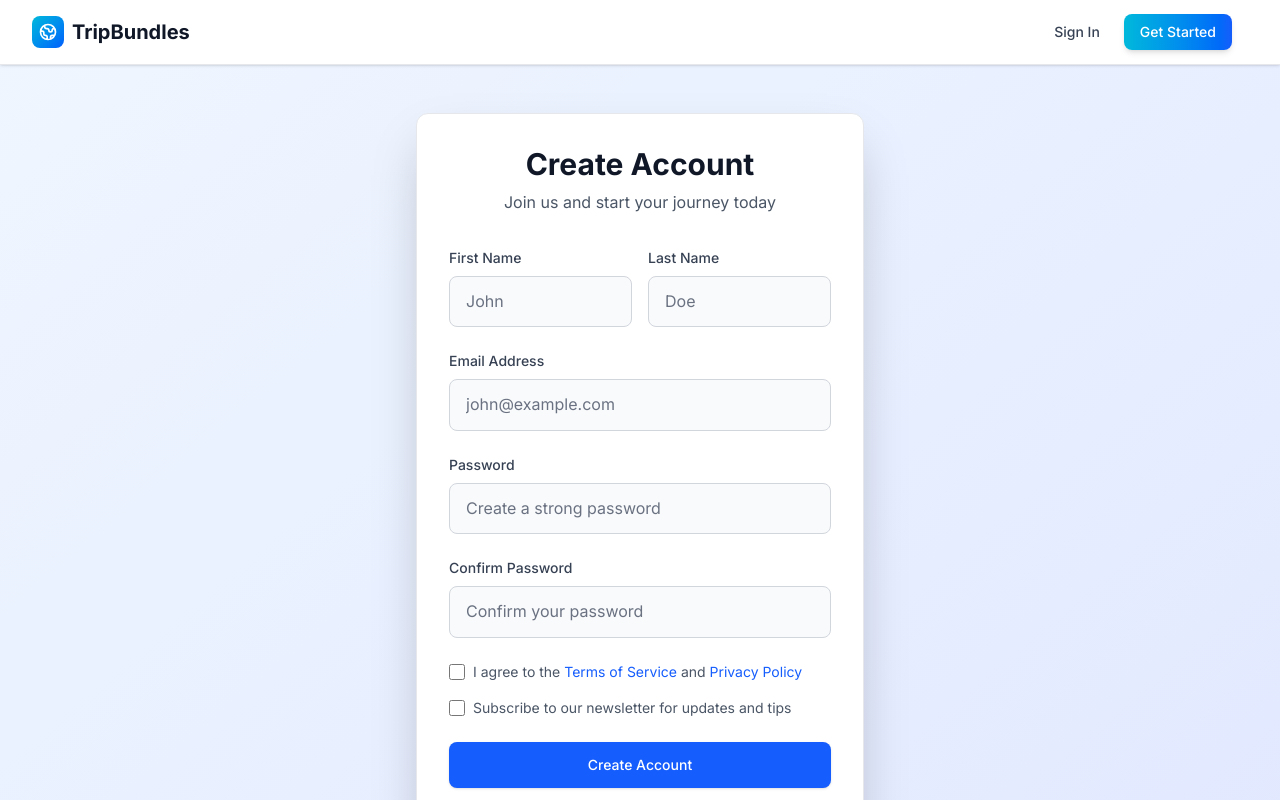
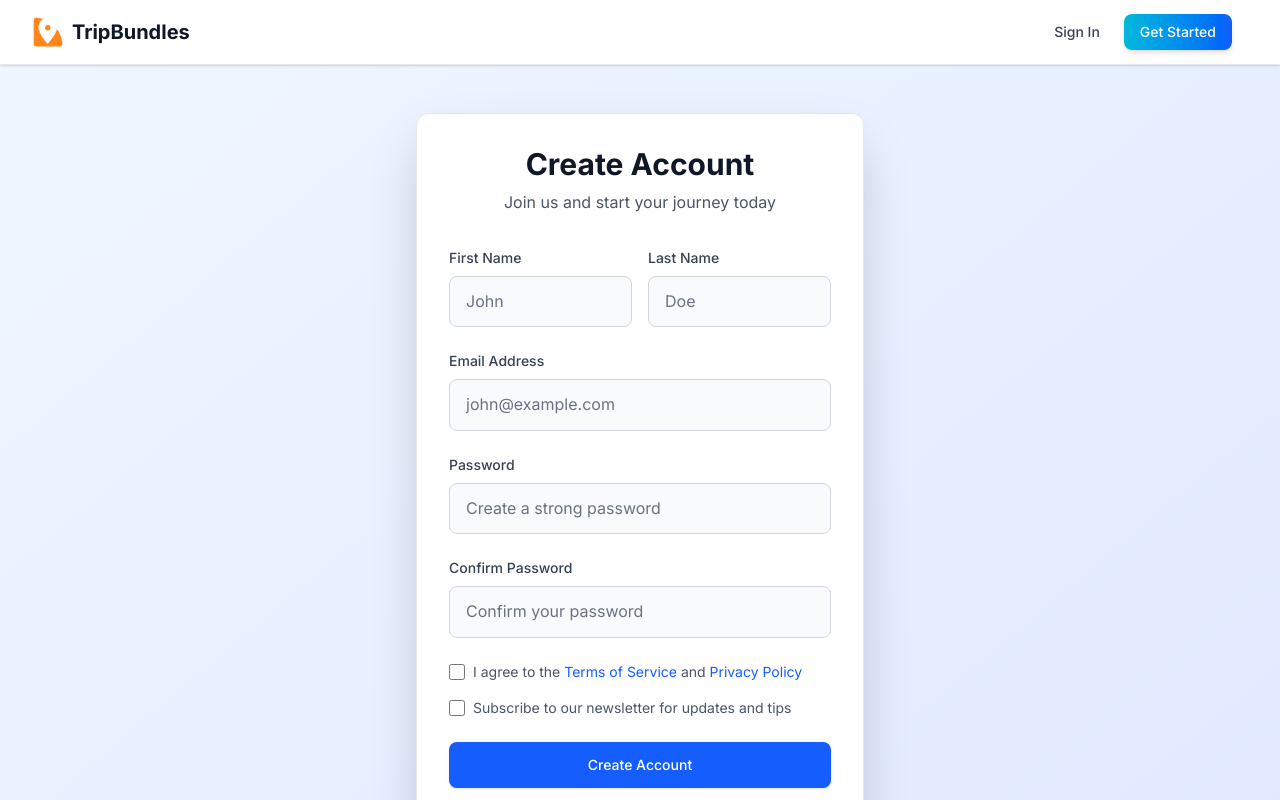
Before and after one commit to patabudlong/TripBundle, a Next.js app: page /signup in a window 1280 px wide. Shown: the top 800 px of the page. Built offline with nearby package versions, Linux system fonts and the light colour scheme.

Commit message:
added: logo

```diff
--- a/app/login/page.tsx
+++ b/app/login/page.tsx
@@ -2,6 +2,7 @@
 
 import { useState, useEffect } from 'react';
 import Link from 'next/link';
+import Image from 'next/image';
 import { useRouter } from 'next/navigation';
 import LoadingSpinner from '@/components/LoadingSpinner';
 import ApiConnectionChecker from '@/components/ApiConnectionChecker';
@@ -152,6 +153,15 @@ export default function LoginPage() {
 
           {/* Header */}
           <div className="text-center mb-8">
+            <div className="flex justify-center mb-4">
+              <Image
+                src="/tripbundles-logo.png"
+                alt="TripBundles Logo"
+                width={64}
+                height={64}
+                className="rounded-lg"
+              />
+            </div>
             <h2 className="text-3xl font-bold text-gray-900 dark:text-white">
               Welcome Back
             </h2>
--- a/components/Header.tsx
+++ b/components/Header.tsx
@@ -1,6 +1,7 @@
 'use client';
 
 import Link from "next/link";
+import Image from "next/image";
 import { useAuth } from '@/contexts/AuthContext';
 
 export default function Header() {
@@ -15,11 +16,13 @@ export default function Header() {
           {/* Logo */}
           <div className="flex items-center">
             <Link href="/" className="flex items-center space-x-2">
-              <div className="w-8 h-8 bg-gradient-to-br from-cyan-500 to-blue-600 rounded-lg flex items-center justify-center">
-                <svg className="w-5 h-5 text-white" fill="none" stroke="currentColor" viewBox="0 0 24 24">
-                  <path strokeLinecap="round" strokeLinejoin="round" strokeWidth={2} d="M3.055 11H5a2 2 0 012 2v1a2 2 0 002 2 2 2 0 012 2v2.945M8 3.935V5.5A2.5 2.5 0 0010.5 8h.5a2 2 0 012 2 2 2 0 104 0 2 2 0 012-2h1.064M15 20.488V18a2 2 0 012-2h3.064M21 12a9 9 0 11-18 0 9 9 0 0118 0z" />
-                </svg>
-              </div>
+              <Image
+                src="/tripbundles-logo.png"
+                alt="TripBundles Logo"
+                width={32}
+                height={32}
+                className="rounded-lg"
+              />
               <span className="text-xl font-bold text-gray-900 dark:text-white">TripBundles</span>
             </Link>
           </div>
```
Also changed, not shown: public/tripbundles-logo.png (added).
